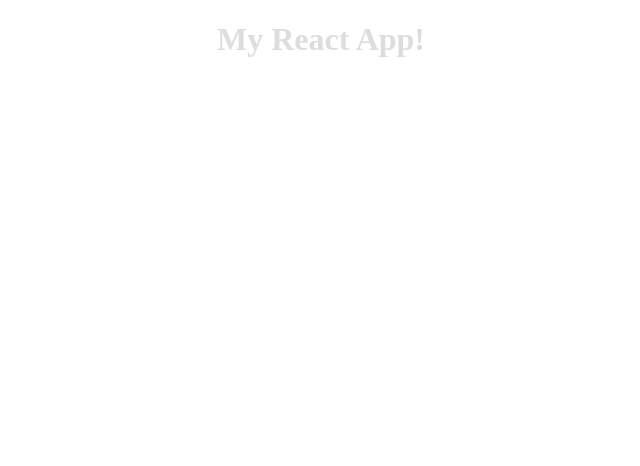
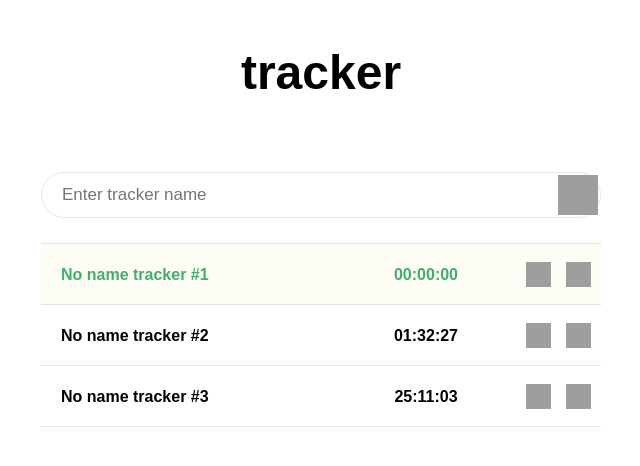
Before and after one commit to DmitriiFl/time_tracker, a React app: page / in a window 1280 px wide. Shown: the whole page, without its empty margins (319-959 px from the left). Built offline with nearby package versions, Linux system fonts and the light colour scheme; grey boxes are pictures that could not be loaded.

Commit message:
HTML & CSS frame, some redux

```diff
--- a/src/components/App.js
+++ b/src/components/App.js
@@ -1,15 +1,19 @@
 import React, { Component } from "react";
 
-import '../styles/App.css';
+import "../styles/App.css";
+import Input from "./input/Input";
+import List from "./list/List";
 
 class App extends Component {
-    render() {
-        return (
-            <div>
-                <h1>My React App!</h1>
-            </div>
-        );
-    }
+  render() {
+    return (
+      <div className="container">
+        <h1>tracker</h1>
+        <Input />
+        <List />
+      </div>
+    );
+  }
 }
 
 export default App;
--- /dev/null
+++ b/src/components/input/Input.js
@@ -0,0 +1,25 @@
+import React from "react";
+import { connect } from "react-redux";
+import { INPUT_CHANGE, ADD_TIMER } from "../../store/actions";
+
+const Input = ({ inputValue, onInputChange, onAddTimer }) => {
+  return (
+    <div className="input-container">
+      <input
+        type="text"
+        placeholder="Enter tracker name"
+        value={inputValue}
+        onChange={(event) => onInputChange(event.target.value)}
+      />
+      <button id="create-timer" onClick={onAddTimer} />
+    </div>
+  );
+};
+const mapStateToProps = ({ inputValue }) => ({ inputValue });
+const mapDispatchToProps = (dispatch) => {
+  return {
+    onInputChange: (value) => dispatch({ type: INPUT_CHANGE, name: value }),
+    onAddTimer: () => dispatch({ type: ADD_TIMER }),
+  };
+};
+export default connect(mapStateToProps, mapDispatchToProps)(Input);
--- /dev/null
+++ b/src/components/list/List.js
@@ -0,0 +1,42 @@
+import React from "react";
+import { connect } from "react-redux";
+import { DELETE_TIMER, PLAY_TIMER, PAUSE_TIMER } from "../../store/actions";
+
+const List = ({ timers, onDeleteTimer, onPlayTimer, onPauseTimer }) => {
+  return (
+    <div className="list">
+      <ul>
+        {timers.map((timer, index) => (
+          <li key={index} className={timer.isActive ? "active" : ""}>
+            <div className="timer-name">{timer.name}</div>
+            <div className="timer-time">{timer.time}</div>
+            <div className="timer-controls">
+              {timer.isActive ? (
+                <button
+                  onClick={() => onPauseTimer(timer.name)}
+                  className="pause"
+                />
+              ) : (
+                <button
+                  onClick={() => onPlayTimer(timer.name)}
+                  className="play"
+                />
+              )}
+              <button className="remove" onClick={() => onDeleteTimer(timer)} />
+            </div>
+          </li>
+        ))}
+      </ul>
+    </div>
+  );
+};
+
+const mapStateToProps = ({ timers }) => ({ timers });
+const mapDispatchToProps = (dispatch) => {
+  return {
+    onDeleteTimer: (timer) => dispatch({ type: DELETE_TIMER, timer }),
+    onPlayTimer: (name) => dispatch({ type: PLAY_TIMER, name }),
+    onPauseTimer: (name) => dispatch({ type: PAUSE_TIMER, name }),
+  };
+};
+export default connect(mapStateToProps, mapDispatchToProps)(List);
--- a/src/index.js
+++ b/src/index.js
@@ -1,5 +1,15 @@
 import React from "react";
 import ReactDOM from "react-dom";
 import App from "./components/App.js";
+import { createStore } from "redux";
+import { reducer } from "./store/reducer";
+import { Provider } from "react-redux";
 
-ReactDOM.render(<App />, document.getElementById("root"));
+const store = createStore(reducer);
+
+ReactDOM.render(
+  <Provider store={store}>
+    <App />
+  </Provider>,
+  document.getElementById("root")
+);
--- /dev/null
+++ b/src/store/actions.js
@@ -0,0 +1,6 @@
+export const ADD_TIMER = "ADD_TIMER";
+export const DELETE_TIMER = "DELETE_TIMER";
+export const PAUSE_TIMER = "PAUSE_TIMER";
+export const PLAY_TIMER = "PLAY_TIMER";
+export const INPUT_CHANGE = "INPUT_CHANGE";
+export const SWITCH_TIMER = "SWITCH_TIMER";
--- /dev/null
+++ b/src/store/reducer.js
@@ -0,0 +1,70 @@
+import * as actionTypes from "./actions";
+
+const initialState = {
+  inputValue: "",
+  timers: [
+    {
+      name: "No name tracker #1",
+      isActive: true,
+      time: "00:00:00",
+    },
+    {
+      name: "No name tracker #2",
+      isActive: false,
+      time: "01:32:27",
+    },
+    {
+      name: "No name tracker #3",
+      isActive: false,
+      time: "25:11:03",
+    },
+  ],
+};
+
+export const reducer = (store = initialState, action) => {
+  switch (action.type) {
+    case actionTypes.ADD_TIMER:
+      return {
+        ...store,
+        timers: [
+          {
+            name: store.inputValue.trim() ? store.inputValue : Date.now(),
+            isActive: true,
+            time: "00:00:00",
+          },
+          ...store.timers,
+        ],
+      };
+    case actionTypes.INPUT_CHANGE: {
+      return {
+        ...store,
+        inputValue: action.name,
+      };
+    }
+    case actionTypes.DELETE_TIMER:
+      return {
+        ...store,
+        timers: store.timers.filter((i) => i !== action.timer),
+      };
+    case actionTypes.PAUSE_TIMER:
+      return {
+        ...store,
+        timers: store.timers.map((item) =>
+          item.name === action.name
+            ? { ...item, isActive: !item.isActive }
+            : item
+        ),
+      };
+    case actionTypes.PLAY_TIMER:
+      return {
+        ...store,
+        timers: store.timers.map((item) =>
+          item.name === action.name
+            ? { ...item, isActive: !item.isActive }
+            : item
+        ),
+      };
+    default:
+      return store;
+  }
+};
--- a/src/styles/App.css
+++ b/src/styles/App.css
@@ -1,4 +1,96 @@
+* {
+  margin: 0;
+  padding: 0;
+}
+.container {
+  width: 100%;
+  max-width: 560px;
+  margin: 0 auto;
+  text-align: center;
+  font-family: "PT Sans", sans-serif;
+}
 h1 {
-    color: #ddd;
-    text-align: center;
+  margin-top: 45px;
+  font-size: 48px;
+  margin-bottom: 72px;
 }
+.input-container {
+  width: 100%;
+  border: 1px solid rgba(0, 0, 0, 0.1);
+  border-radius: 50px;
+  box-sizing: border-box;
+  display: flex;
+  justify-content: space-between;
+  align-items: center;
+  margin-bottom: 25px;
+}
+input {
+  border: none;
+  background: transparent;
+  line-height: 44px;
+  outline: none;
+  padding-left: 20px;
+  font-size: 17px;
+  width: 75vw;
+  max-width: 480px;
+}
+#create-timer {
+  background-image: url("../images/run.png");
+  width: 40px;
+  height: 40px;
+  border: none;
+  background-color: transparent;
+  outline: none;
+  margin-right: 2px;
+}
+.list ul {
+  list-style: none;
+}
+.list ul:first-child {
+  border-top: 1px solid rgba(0, 0, 0, 0.1);
+  font-weight: bold;
+}
+.list ul li {
+  /*line-height: 60px;*/
+  border-top: 1px solid transparent;
+  border-bottom: 1px solid rgba(0, 0, 0, 0.1);
+}
+.list li {
+  display: flex;
+  justify-content: space-between;
+  align-items: center;
+  padding: 17px 10px 17px 20px;
+}
+li.active {
+  background-color: #fdfdf6;
+  color: #3faf6c;
+  font-weight: bold;
+}
+.timer-name {
+  text-align: left;
+  width: 50%;
+}
+.timer-controls {
+  display: flex;
+  width: 65px;
+  justify-content: space-between;
+  align-items: center;
+}
+.play,
+.pause,
+.remove {
+  border: 0;
+  background-color: transparent;
+  outline: none;
+  width: 25px;
+  height: 25px;
+}
+.play {
+  background-image: url("../images/play.png");
+}
+.pause {
+  background-image: url("../images/pause.png");
+}
+.remove {
+  background-image: url("../images/remove.png");
+}
--- a/webpack.config.js
+++ b/webpack.config.js
@@ -5,24 +5,28 @@ module.exports = {
   entry: "./src/index.js",
   output: {
     path: path.join(__dirname, "/dist"),
-        filename: "index-bundle.js"
+    filename: "index-bundle.js",
   },
   module: {
     rules: [
       {
         test: /\.js$/,
         exclude: /node_modules/,
-                use: ["babel-loader"]
+        use: ["babel-loader"],
       },
       {
         test: /\.css$/,
-                use: ["style-loader", "css-loader"]
-            }
-        ]
+        use: ["style-loader", "css-loader"],
+      },
+      {
+        test: /\.png$/i,
+        loader: "file-loader",
+      },
+    ],
   },
   plugins: [
     new HtmlWebpackPlugin({
-            template: "./src/index.html"
-        })
-    ]
+      template: "./src/index.html",
+    }),
+  ],
 };
```
Also changed, not shown: package.json (+6 -1 lines). Lines whose indentation alone changed are shown as unchanged.
